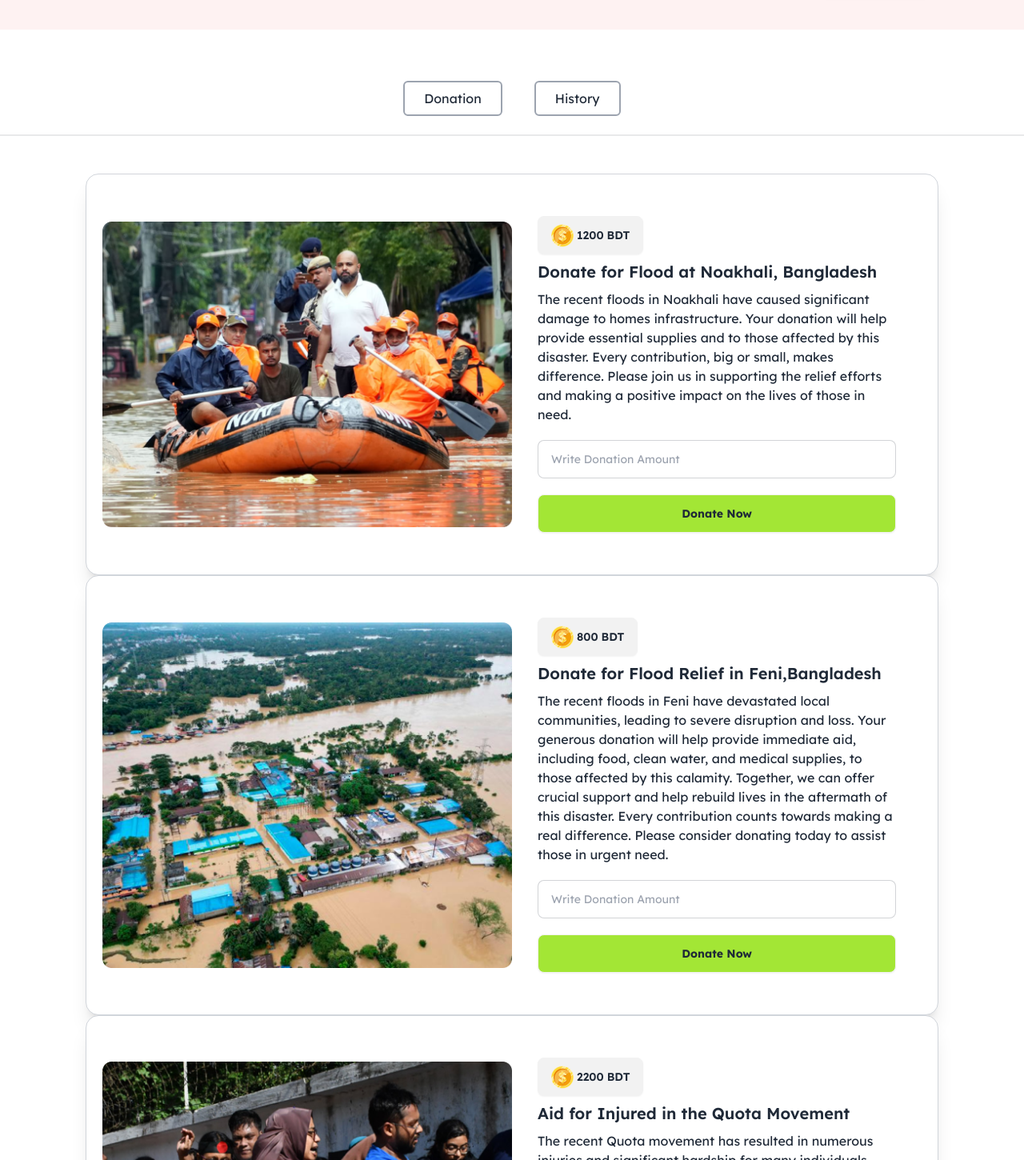
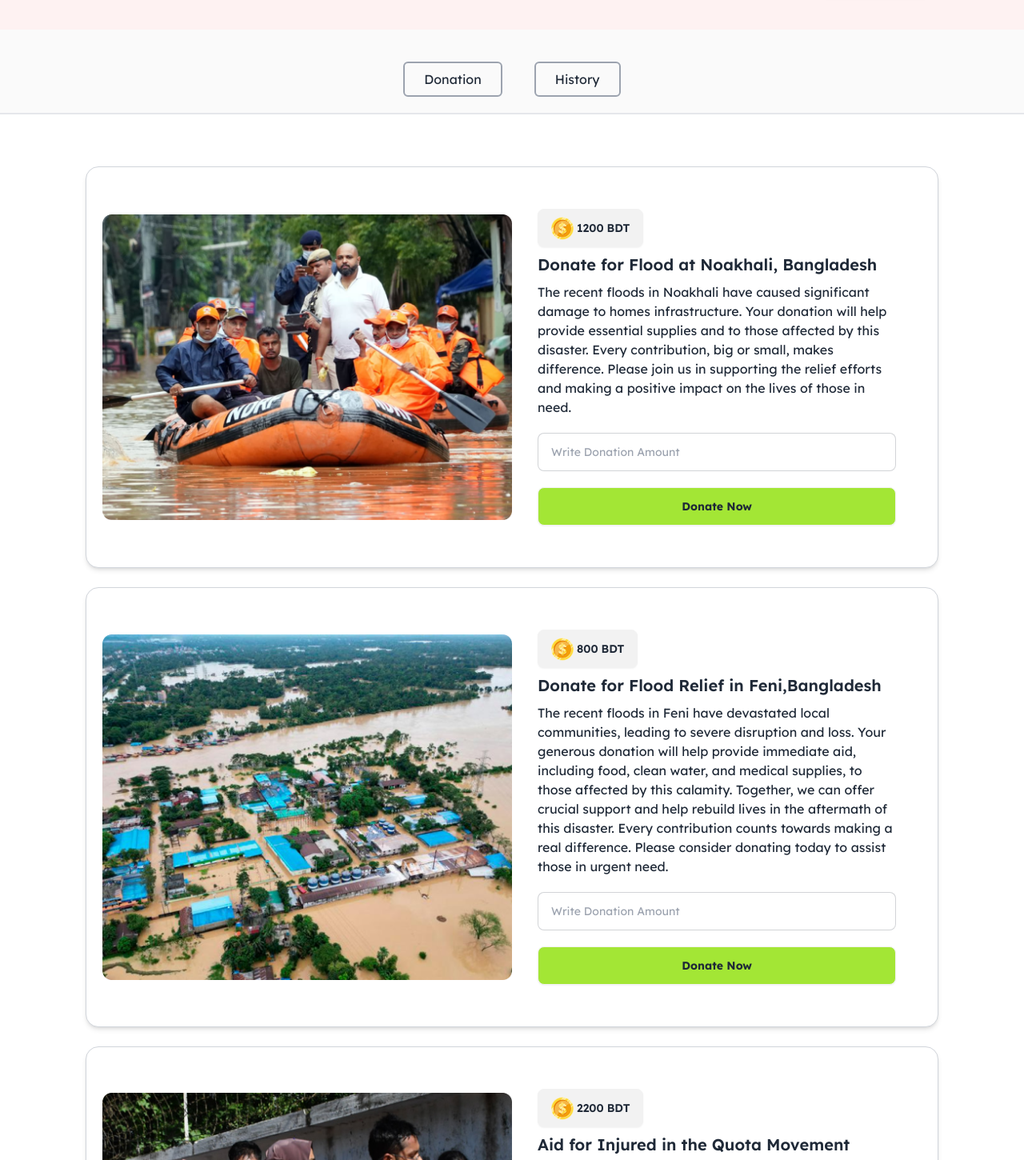
Before and after one commit to wadsahin/assignment-05, a plain HTML site: page index.html in a window 1280 px wide. Shown: the part 72-1522 px from the top of the page at 80% size. Drawn offline with nearby package versions, Linux system fonts and the light colour scheme.

Commit message:
Sticky header added

```diff
--- a/index.html
+++ b/index.html
@@ -25,7 +25,7 @@
 
 <body class="lexend-font">
   <!-- header and navbar -->
-  <header class="">
+  <header class="fixed top-0 left-0 right-0 z-10 bg-neutral-50 bg-opacity-95">
     <!-- navbar -->
     <nav class="bg-red-50">
       <div class="navbar pb-10 pt-5 lg:w-5/6 mx-auto">
@@ -46,19 +46,19 @@
       </div>
     </nav>
     <!-- toggle buttons -->
-    <div class="pt-16 flex justify-center gap-10">
+    <div class="pt-10 pb-5 flex justify-center gap-10 border-b-2">
       <button id="btn-donation" class="border-2 border-gray-400 rounded-md py-2 px-6">Donation</button>
       <button id="btn-history" class="border-2 border-gray-400 rounded-md py-2 px-6">History</button>
     </div>
-    <div class="divider bg-white"></div>
+    <div class="hidden divider bg-white"></div>
   </header>
 
   <!-- main part -->
-  <main>
+  <main class="relative top-60">
     <!-- donation card container start -->
-    <div class="w-11/12 lg:w-5/6 mx-auto my-10">
+    <div class="w-11/12 lg:w-5/6 mx-auto my-10 space-y-6">
       <!-- donation card 1-->
-      <div class="card lg:card-side bg-base-100 shadow-xl border border-gray-300 p-5">
+      <div class="card lg:card-side bg-base-100 shadow-md border border-gray-300 p-5">
         <figure class="lg:w-1/2">
           <img src="assets/noakhali.png" alt="noakhali-flood" />
         </figure>
@@ -76,7 +76,7 @@
         </div>
       </div>
       <!-- donation card 2-->
-      <div class="card lg:card-side bg-base-100 shadow-xl border border-gray-300 p-5">
+      <div class="card lg:card-side bg-base-100 shadow-md border border-gray-300 p-5">
         <figure class="lg:w-1/2">
           <img src="assets/feni.png" alt="noakhali-flood" />
         </figure>
@@ -94,7 +94,7 @@
         </div>
       </div>
       <!-- donation card 3-->
-      <div class="card lg:card-side bg-base-100 shadow-xl border border-gray-300 p-5">
+      <div class="card lg:card-side bg-base-100 shadow-md border border-gray-300 p-5">
         <figure class="lg:w-1/2">
           <img src="assets/quota-protest.png" alt="noakhali-flood" />
         </figure>
```
Also changed, not shown: blog.html (+3 -3 lines).
